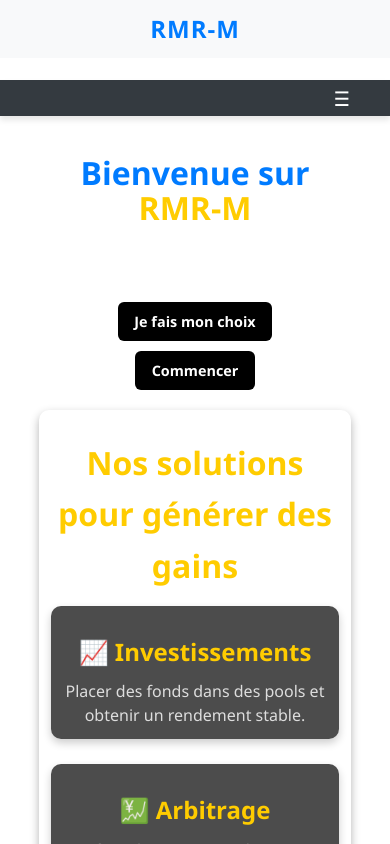
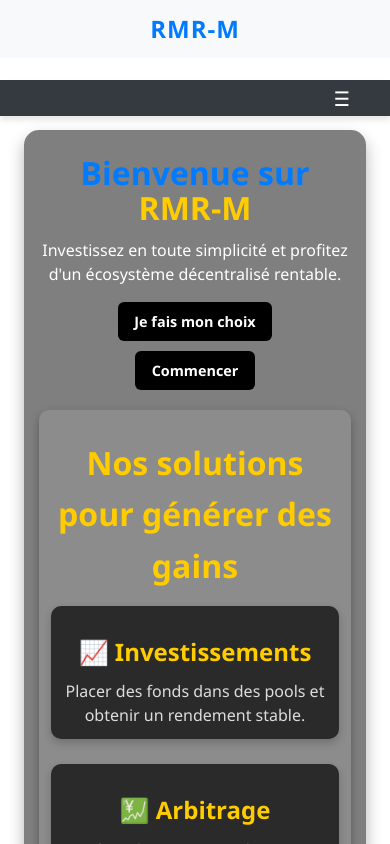
Before and after one commit to jhvcav/rmr-m, a React (Vite) app in the folder rmr-m-frontend/: page / in a window 390 px wide. Shown: the top 844 px of the page. Built offline with nearby package versions, Linux system fonts and the light colour scheme.

Commit message:
MAJ Home.css pour affichage card mobile

```diff
--- a/rmr-m-frontend/src/pages/Home.css
+++ b/rmr-m-frontend/src/pages/Home.css
@@ -14,6 +14,9 @@
     text-align: center;
     overflow: visible;
     margin-top: 30px;
+    background: rgba(0, 0, 0, 0.5); /* Rétablissement du fond pour l'effet card */
+    border-radius: 15px; /* Rétablissement des bords arrondis */
+    box-shadow: 0 8px 16px rgba(0, 0, 0, 0.3); /* Rétablissement de l'ombre */
 }
 
 /* 🏷️ Styles du titre */
@@ -57,7 +60,7 @@
     padding: 8px 16px;
     border-radius: 6px;
     text-decoration: none;
-    transition: background 0.3s;
+    transition: background 0.3s, transform 0.3s;
     display: inline-block;
     width: auto;
     min-width: 120px;
@@ -138,6 +141,9 @@
 
         /* Préservation des styles visuels */
         margin-top: 25px;
+        background: rgba(0, 0, 0, 0.5); /* Rétablissement du fond pour l'effet card */
+        border-radius: 15px; /* Rétablissement des bords arrondis */
+        box-shadow: 0 8px 16px rgba(0, 0, 0, 0.3); /* Rétablissement de l'ombre */
     }
 
     .home-container h1 {
@@ -172,6 +178,10 @@
 
         /* Préservation des styles visuels */
         margin-top: 20px;
+        padding: 15px;
+        background: rgba(0, 0, 0, 0.5); /* Rétablissement du fond pour l'effet card */
+        border-radius: 15px; /* Rétablissement des bords arrondis */
+        box-shadow: 0 8px 16px rgba(0, 0, 0, 0.3); /* Rétablissement de l'ombre */
     }
 
     .home-container h1 {
```
